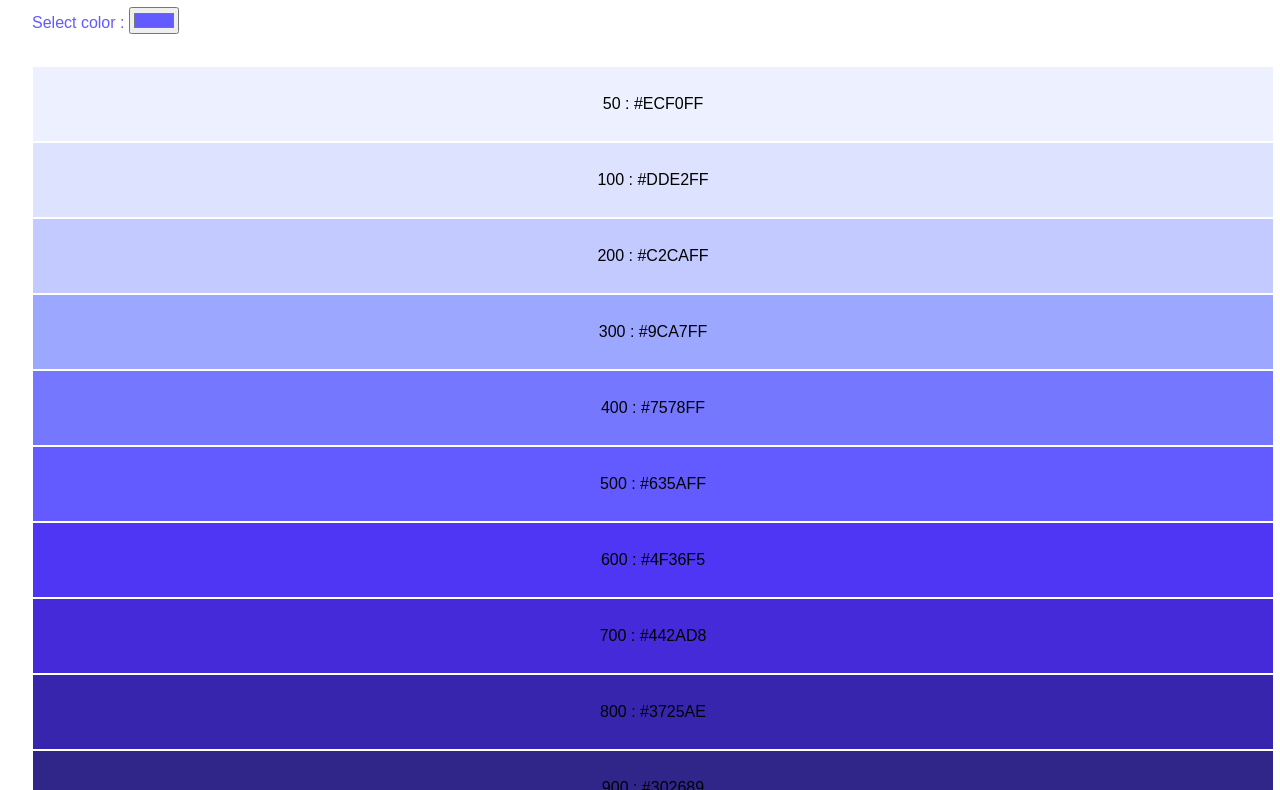
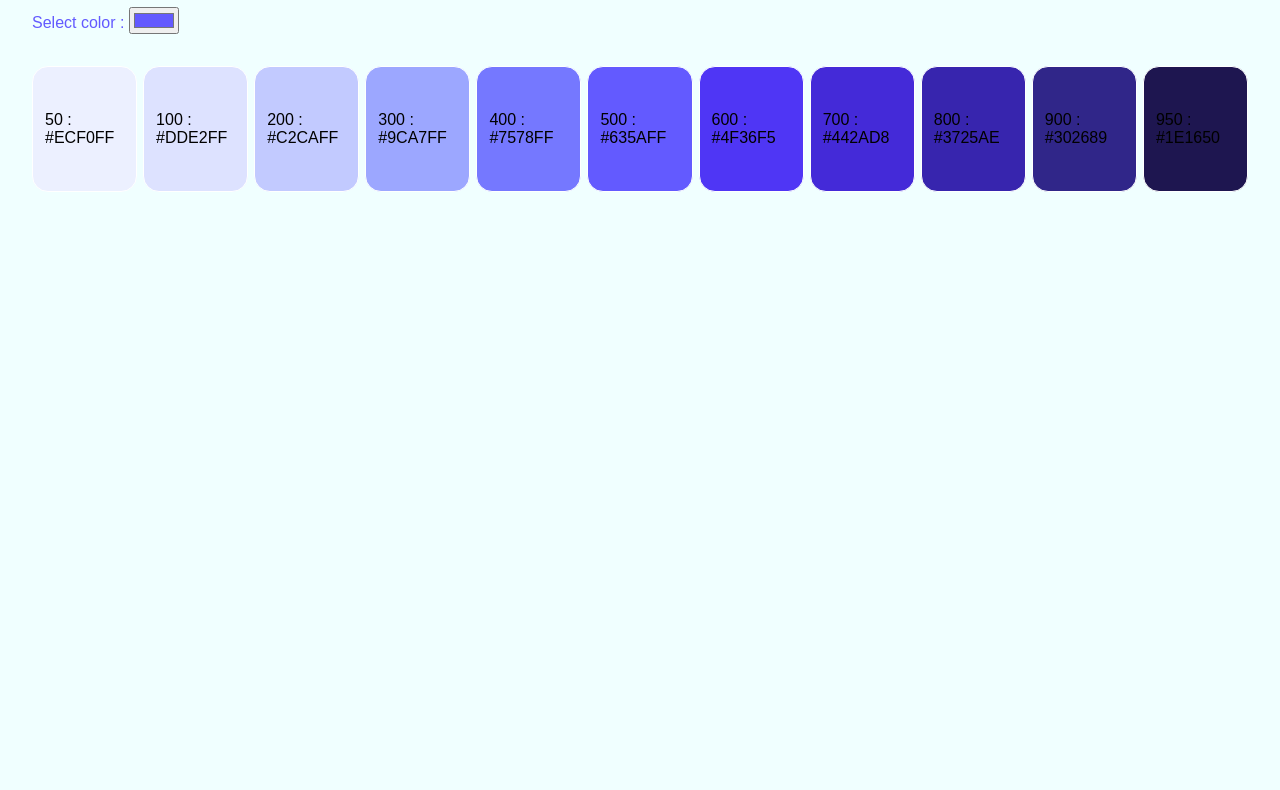
Before and after one commit to happyvig/tailwind-color-palette-generator, a website: page index.html in a window 1280 px wide. Shown: the part 105-895 px from the top of the page. After the commit the page ends 800 px from the top, so only its background shows below. Drawn offline with Linux system fonts and the light colour scheme; a web font is replaced by a local one.

Commit message:
Update styles.css

```diff
--- a/styles.css
+++ b/styles.css
@@ -9,18 +9,22 @@
 
 body {
   padding: 24px;
+  background-color: azure;
 }
 
 #result-palette {
   margin-top: 32px;
+  display: flex;
+  gap: 20px 6px;
 }
 
 .color-box {
-  height: 50px;
+  height: 100px;
   width: 100%;
   display: flex;
   justify-content: center;
   align-items: center;
   padding: 12px;
   border: 1px solid #fff;
+  border-radius: 16px;
 }
```
